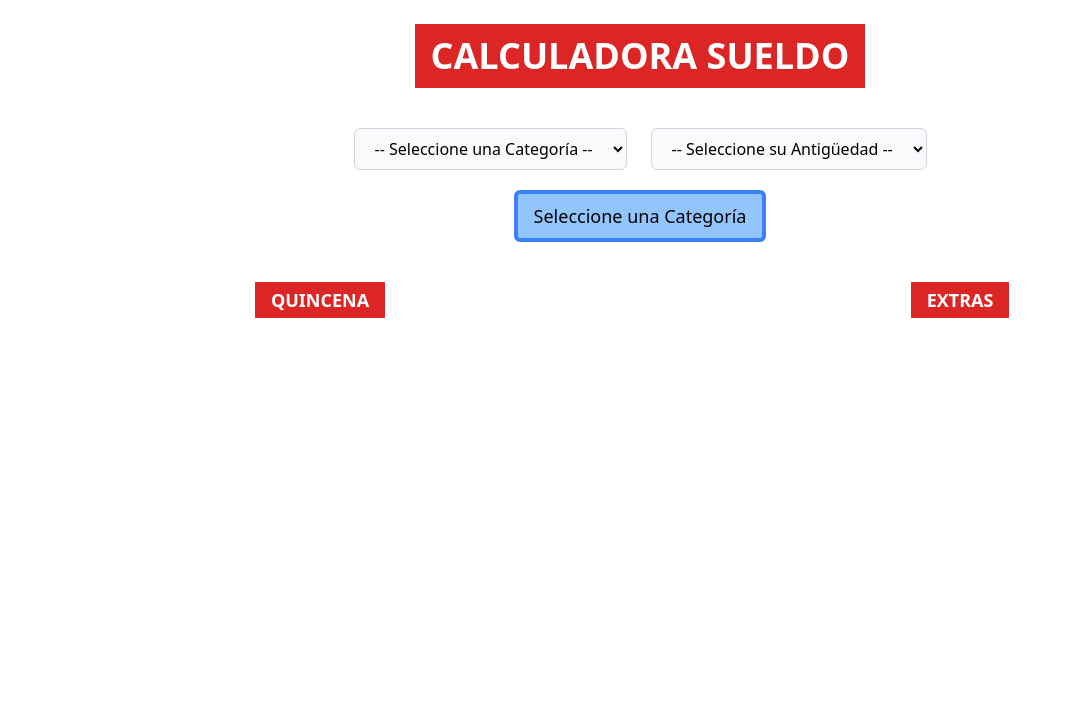
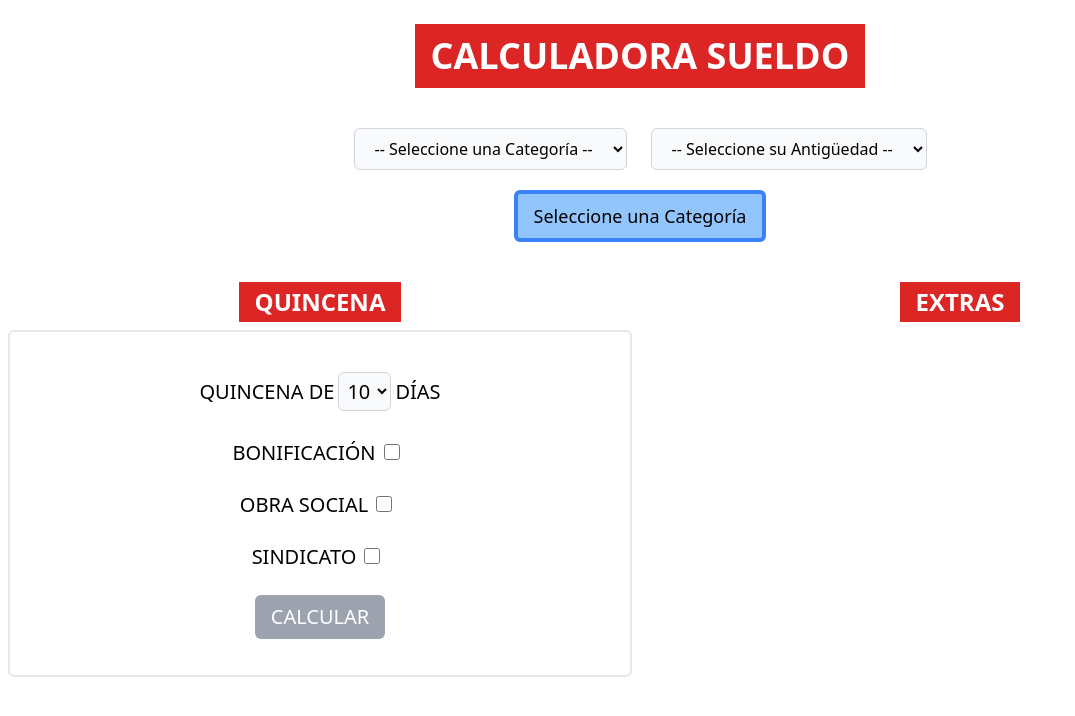
Before and after one commit to jorgedelfino/calculadora_quincena, a React (Vite) app: page / in a window 1280 px wide. Shown: the top 716 px of the page, without its empty margins (0-1075 px from the left). Built offline with nearby package versions, Linux system fonts and the light colour scheme.

Commit message:
terminado calculo de quincena

```diff
--- a/src/App.jsx
+++ b/src/App.jsx
@@ -64,7 +64,10 @@ const App = () => {
 			<div
 				className='w-full flex'
 			>
-				<Quincena/>
+				<Quincena
+					valorTotal={valorTotal}
+					mostrarValor={mostrarValor}
+				/>
 				<Extras/>
 			</div>
 		</div>
--- a/src/components/Extras.jsx
+++ b/src/components/Extras.jsx
@@ -1,11 +1,15 @@
 const Extras = () => {
 	return (
 		<div
-			className="w-1/2 flex justify-center"
+			className="w-1/2"
 		>
-			<h2
-				className="text-center text-lg uppercase font-bold bg-red-600 text-white py-1 px-4"
-			>Extras</h2>
+			<div
+				className="w-full flex justify-center"
+			>
+				<h2
+					className="text-center text-2xl uppercase font-bold bg-red-600 text-white py-1 px-4"
+				>Extras</h2>
+			</div>
 
 		</div>
 	)
--- a/src/components/Quincena.jsx
+++ b/src/components/Quincena.jsx
@@ -1,11 +1,186 @@
-const Quincena = () => {
+import { useState, useEffect } from 'react'
+
+const Quincena = ({ valorTotal, mostrarValor }) => {
+
+	const [dias, setDias] = useState(10)
+	const [valorDias, setValorDias] = useState(0)
+	const [valorPresentismo, setValorPresentismo] = useState(0)
+
+	const [totalRemun, setTotalRemun] = useState(0)
+
+	const [valorNoRemunerativo, setValorNoRemunerativo] = useState(0)
+	const [valorBonificacion, setValorBonificacion] = useState(0)
+
+	const [totalNoRemun, setTotalNoRemun] = useState(0)
+
+	const [valorAporteObraSocial, setValorAporteObraSocial] = useState(0)
+	const [valorAporteSindicato, setValorAporteSindicato] = useState(0)
+	const [valorAporteJubilacion, setValorAporteJubilacion] = useState(0)
+	const [valorAporte19032, setValorAporte19032] = useState(0)
+	const [valorAporteSolidario, setValorAporteSolidario] = useState(0)
+
+	const [totalDeducciones, setTotalDeducciones] = useState(0)
+
+	const [totalNeto, setTotalNeto] = useState(0)
+
+	const [hayBonificacion, setHayBonificacion] = useState(false)
+	const [bonificacion, setBonificacion] = useState(0)
+
+	const [hayAporteObraSocial, setHayAporteObraSocial] = useState(false)
+	const [hayAporteSindicato, setHayAporteSindicato] = useState(false)
+
+	const handleQuincena = e => {
+		const cantidadDias = Number(e.target.value)
+		setDias(cantidadDias)
+	}
+
+	const handleBonificacion = e => {
+		const cantidadBonificacion = Number(e.target.value)
+		setBonificacion(cantidadBonificacion)
+	}
+
+	const handleSubmit = e => {
+		e.preventDefault()
+
+		setValorBonificacion(bonificacion)
+
+		if (dias) {
+			const valorDia = valorTotal.remunerativo * dias * 9
+			setValorDias(valorDia)
+			setValorNoRemunerativo((valorTotal.noRemunerativo * dias * 9) * 1.11)
+			setValorPresentismo(((valorDia) * 11) / 100)
+		}
+	}
+
+	useEffect(() => {
+		setTotalRemun(valorDias + valorPresentismo)
+	}, [valorDias, valorNoRemunerativo])
+
+	useEffect(() => {
+		if (hayBonificacion) {
+			setTotalNoRemun(valorBonificacion + valorNoRemunerativo)
+		} else {
+			setTotalNoRemun(valorNoRemunerativo)
+		}
+	}, [valorBonificacion, valorNoRemunerativo])
+
+	useEffect(() => {
+		if (hayAporteObraSocial) {
+			setValorAporteObraSocial(totalRemun / 100 * 3.2)
+		}
+
+		if (hayAporteSindicato) {
+			setValorAporteSindicato(totalRemun / 100 * 2.2)
+		}
+
+		setValorAporteJubilacion(totalRemun / 100 * 11)
+		setValorAporte19032(totalRemun / 100 * 3)
+		setValorAporteSolidario(totalRemun / 100 * 2.2)
+	}, [totalRemun])
+
+	useEffect(() => {
+		setTotalDeducciones(valorAporteObraSocial + valorAporteSindicato + valorAporteJubilacion + valorAporte19032 + valorAporteSolidario)
+	}, [valorAporteSolidario, valorAporteJubilacion, valorAporte19032, valorAporteObraSocial, valorAporteSindicato])
+
+	useEffect(() => {
+		setTotalNeto(Number((totalRemun + totalNoRemun - totalDeducciones).toFixed(2)))
+	}, [totalDeducciones, totalNoRemun, totalRemun])
+
 	return (
 		<div
-			className="w-1/2 flex justify-center"
+			className="w-1/2"
 		>
-			<h2
-				className="text-center text-lg uppercase font-bold bg-red-600 text-white py-1 px-4"
-			>Quincena</h2>
+			<div
+				className="w-full flex justify-center"
+			>
+				<h2
+					className="text-center text-2xl uppercase font-bold bg-red-600 text-white py-1 px-4"
+				>Quincena</h2>
+			</div>
+			<form
+				className='p-6 text-xl uppercase border-2 rounded-md m-2 flex flex-col items-center'
+				onSubmit={handleSubmit}
+			>
+				<div className='py-3'>
+					<p>Quincena de
+						<select
+							defaultValue={dias}
+							name="dias"
+							id="dias"
+							className="border rounded-md border-gray-300 bg-gray-50 m-1 p-1"
+							onChange={handleQuincena}
+						>
+							<option value="10">10</option>
+							<option value="11">11</option>
+							<option value="12">12</option>
+						</select>
+						días
+					</p>
+				</div>
+				<div className='py-3'>
+					<label
+						htmlFor="hayBonificacion"
+					>Bonificación</label>
+					<input
+						id='hayBonificacion'
+						type="checkbox"
+						value={hayBonificacion}
+						onChange={() => setHayBonificacion(!hayBonificacion)}
+						className='h-4 w-4 mx-2'
+					/>
+					{hayBonificacion && (
+						<input
+							type="number"
+							className='border rounded-md border-gray-300 bg-gray-50 m-1 p-1'
+							value={bonificacion}
+							onChange={handleBonificacion}
+						/>
+					)}
+				</div>
+				<div className='py-3'>
+					<label
+						htmlFor="hayObraSocial"
+					>Obra Social</label>
+					<input
+						id='hayObraSocial'
+						type="checkbox"
+						value={hayAporteObraSocial}
+						className='h-4 w-4 mx-2'
+						onChange={() => setHayAporteObraSocial(!hayAporteObraSocial)}
+					/>
+				</div>
+				<div className='py-3'>
+					<label
+						htmlFor="haySindicato"
+					>Sindicato</label>
+					<input
+						id='haySindicato'
+						type="checkbox"
+						value={hayAporteSindicato}
+						className='h-4 w-4 mx-2'
+						onChange={() => setHayAporteSindicato(!hayAporteSindicato)}
+					/>
+				</div>
+				<div className='text-center py-3'>
+					<input
+						type="submit"
+						value="Calcular"
+						disabled={mostrarValor ? false : true}
+						className='bg-blue-500 text-white py-2 px-4 rounded-md uppercase cursor-pointer disabled:bg-gray-400'
+					/>
+				</div>
+			</form>
+
+			{totalNeto !== 0 && (
+				<div
+					className='w-full text-center font-bold text-2xl px-4'
+				>
+					<p
+						className='bg-blue-600 text-white py-4 rounded-sm'
+					>${totalNeto}</p>
+				</div>
+			)}
+
 		</div>
 	)
 };
```
